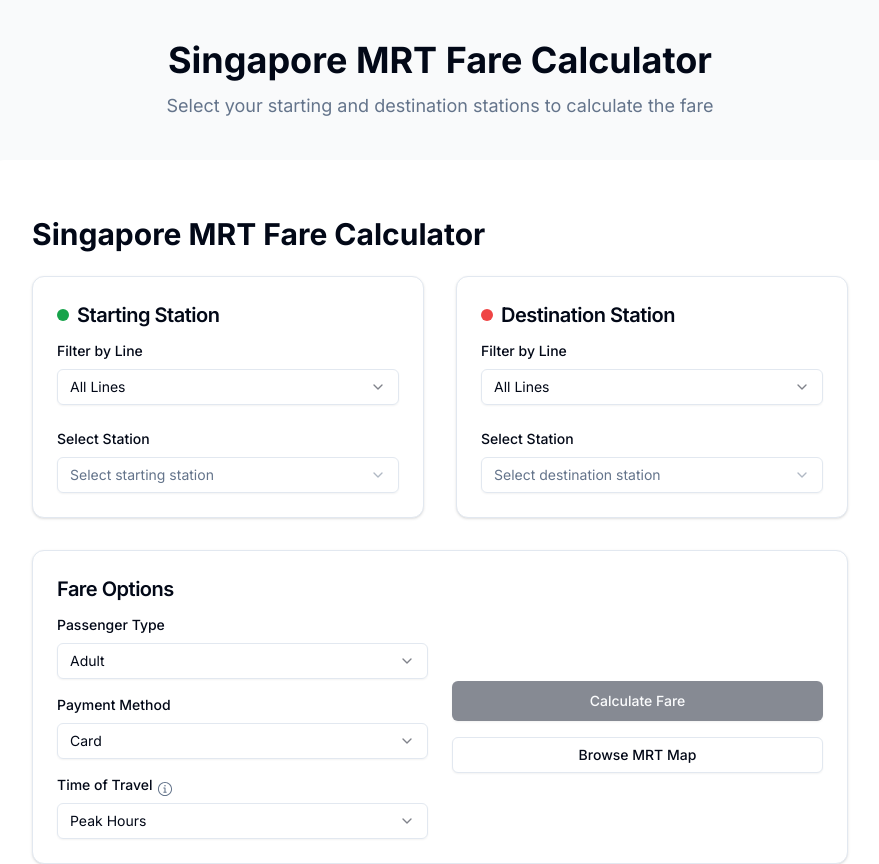
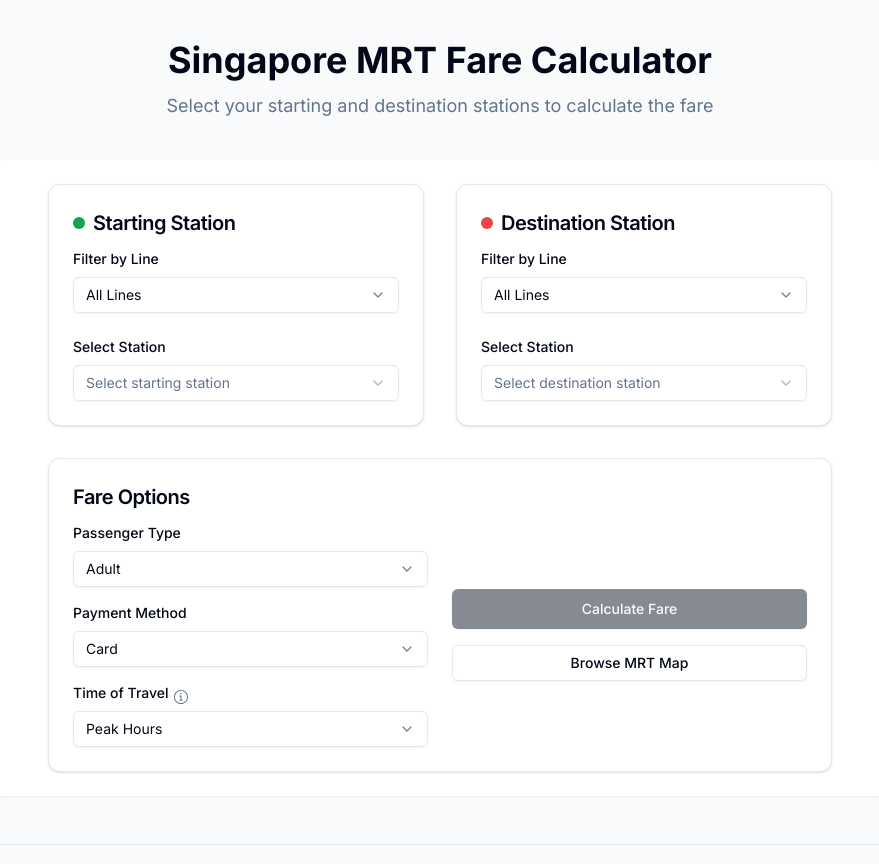
Before and after one commit to rizkinov/sg-mrt-fare, a Next.js app: page / in a window 1280 px wide. Shown: the top 864 px of the page, without its empty margins (200-1079 px from the left). Built offline with nearby package versions, Linux system fonts and the light colour scheme.

Commit message:
Fix grey station colors and remove duplicate title

```diff
--- a/components/fare-calculator.tsx
+++ b/components/fare-calculator.tsx
@@ -215,14 +215,22 @@
     if (!lines || !Array.isArray(lines)) {
       return "#888888"; // Default color if lines is not available or not an array
     }
-    const line = lines.find(l => l.name === station.line);
+
+    // Extract the line code from the station code (e.g., "NS" from "NS1")
+    const stationLineCode = station.code.match(/^[A-Z]+/)?.[0];
+
+    if (!stationLineCode) {
+      return "#888888";
+    }
+
+    // Find the line that contains this station code
+    const line = lines.find(l => l.name === stationLineCode);
+
     return line ? line.color : "#888888";
   };
 
   return (
-    <div className="container mx-auto py-8 px-4">
-      <h1 className="text-3xl font-bold mb-6">Singapore MRT Fare Calculator</h1>
-
+    <div className="container mx-auto">
       <div className="grid gap-8 md:grid-cols-2">
         <Card className="md:h-full">
           <CardHeader className="pb-3">
```
